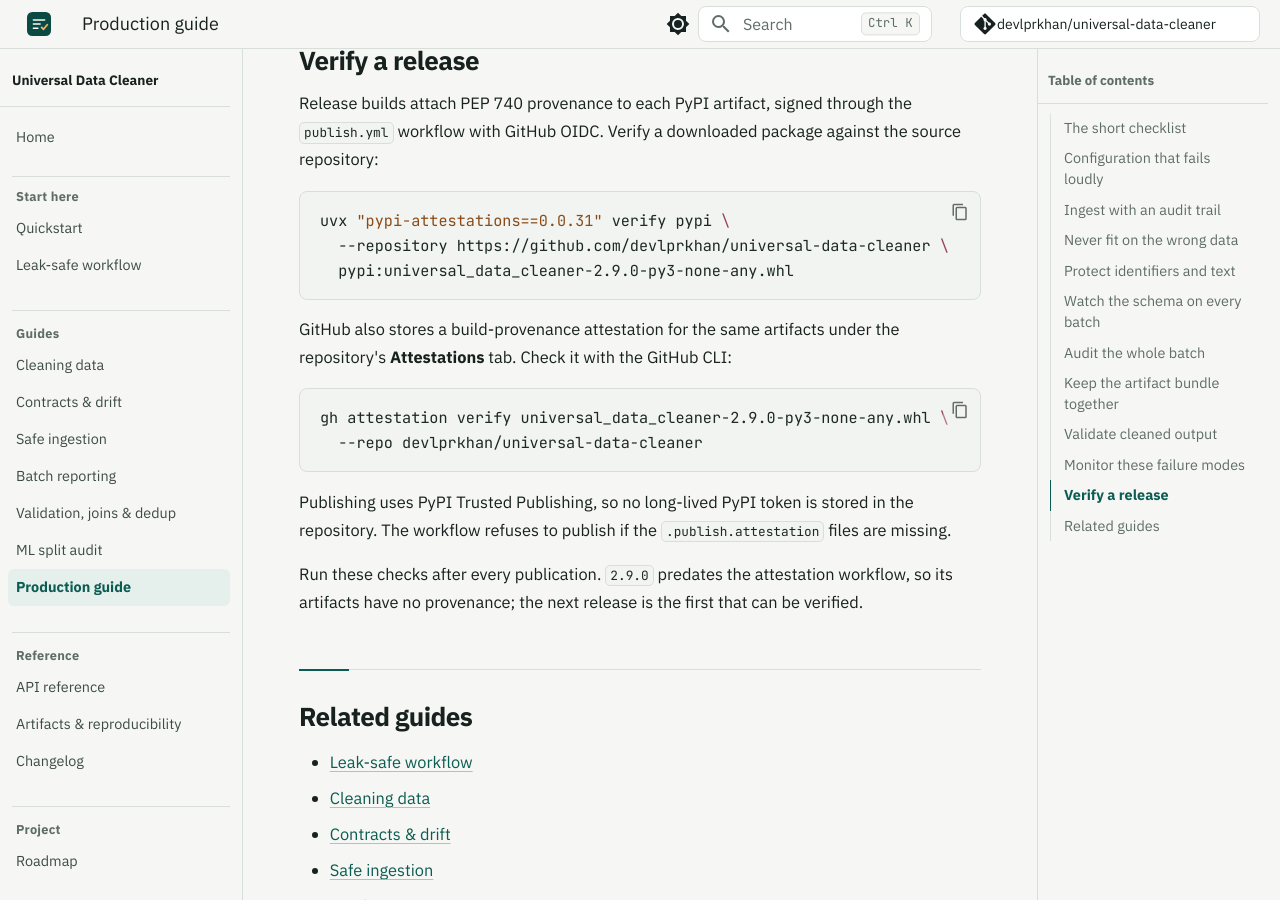
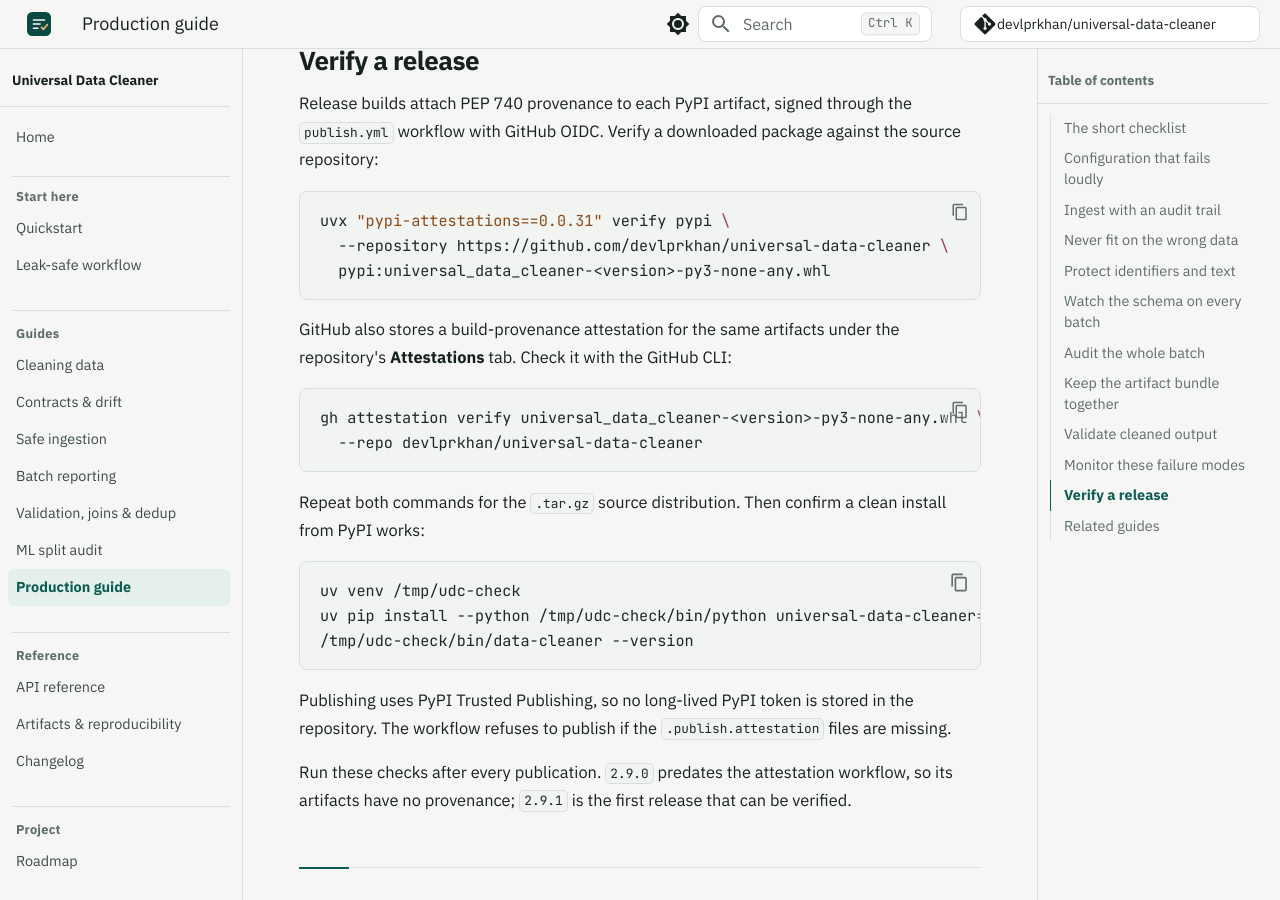
Before and after one commit to devlprkhan/universal-data-cleaner, an MkDocs documentation site: the page built from docs/production.md, in a window 1280 px wide and 900 px high, scrolled down 6885 px. Built offline with MkDocs 1.6.1 and Material for MkDocs 9.7.7, drawn with Linux system fonts in a browser that asks for light colours; comment, search, counter and statistics services are not loaded.

Commit message:
chore: prepare 2.9.1 release (#40)
Bump the version to 2.9.1, promote the unreleased hardening into the 2.9.1 changelog section, and record the first attested-release expectations. Generalize the release verification commands and add a clean-install check, and mark the release as in review in the roadmap and upcoming docs.

````diff
--- a/docs/production.md
+++ b/docs/production.md
@@ -242,15 +242,24 @@
 ```bash
 uvx "pypi-attestations==0.0.31" verify pypi \
   --repository https://github.com/devlprkhan/universal-data-cleaner \
-  pypi:universal_data_cleaner-2.9.0-py3-none-any.whl
+  pypi:universal_data_cleaner-<version>-py3-none-any.whl
 ```
 
 GitHub also stores a build-provenance attestation for the same artifacts under
 the repository's **Attestations** tab. Check it with the GitHub CLI:
 
 ```bash
-gh attestation verify universal_data_cleaner-2.9.0-py3-none-any.whl \
+gh attestation verify universal_data_cleaner-<version>-py3-none-any.whl \
   --repo devlprkhan/universal-data-cleaner
+```
+
+Repeat both commands for the `.tar.gz` source distribution. Then confirm a clean
+install from PyPI works:
+
+```bash
+uv venv /tmp/udc-check
+uv pip install --python /tmp/udc-check/bin/python universal-data-cleaner==<version>
+/tmp/udc-check/bin/data-cleaner --version
 ```
 
 Publishing uses PyPI Trusted Publishing, so no long-lived PyPI token is stored in
@@ -258,7 +267,7 @@
 files are missing.
 
 Run these checks after every publication. `2.9.0` predates the attestation
-workflow, so its artifacts have no provenance; the next release is the first that
+workflow, so its artifacts have no provenance; `2.9.1` is the first release that
 can be verified.
 
 ## Related guides
--- a/pyproject.toml
+++ b/pyproject.toml
@@ -4,7 +4,7 @@
 
 [project]
 name = "universal-data-cleaner"
-version = "2.9.0"
+version = "2.9.1"
 description = "Production-ready, scikit-learn-compatible data cleaning transformer for pandas."
 readme = "README.md"
 license = "MIT"
--- a/src/data_cleaner/_version.py
+++ b/src/data_cleaner/_version.py
@@ -1,4 +1,4 @@
 """Single source of truth for the package version."""
 
-__version__ = "2.9.0"
+__version__ = "2.9.1"
 _ARTIFACT_VERSION = 2
````
Also changed, not shown: CHANGELOG.md (+8 -0 lines), ROADMAP.md (+4 -1 lines), docs/upcoming.md (+2 -2 lines), 1 other file.
